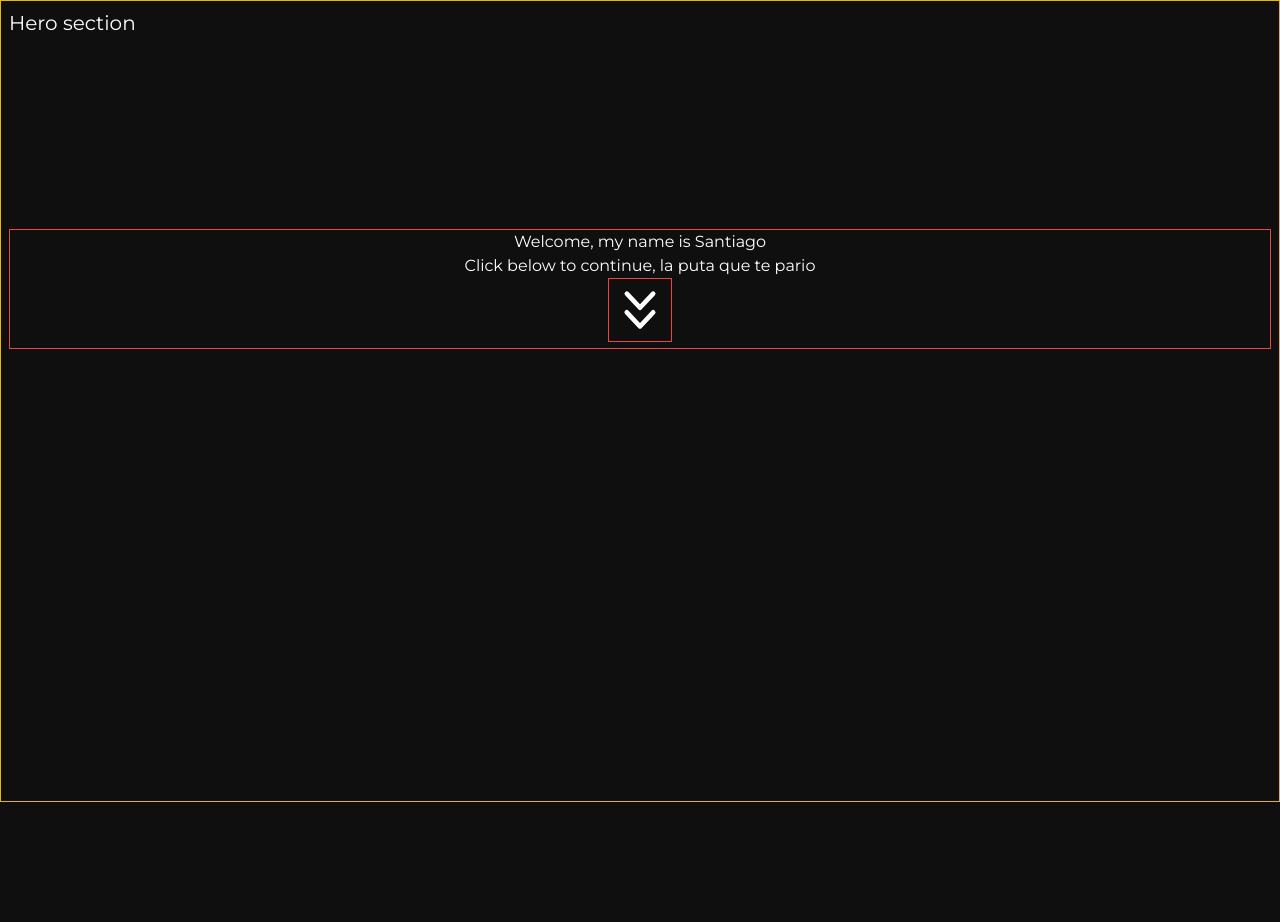
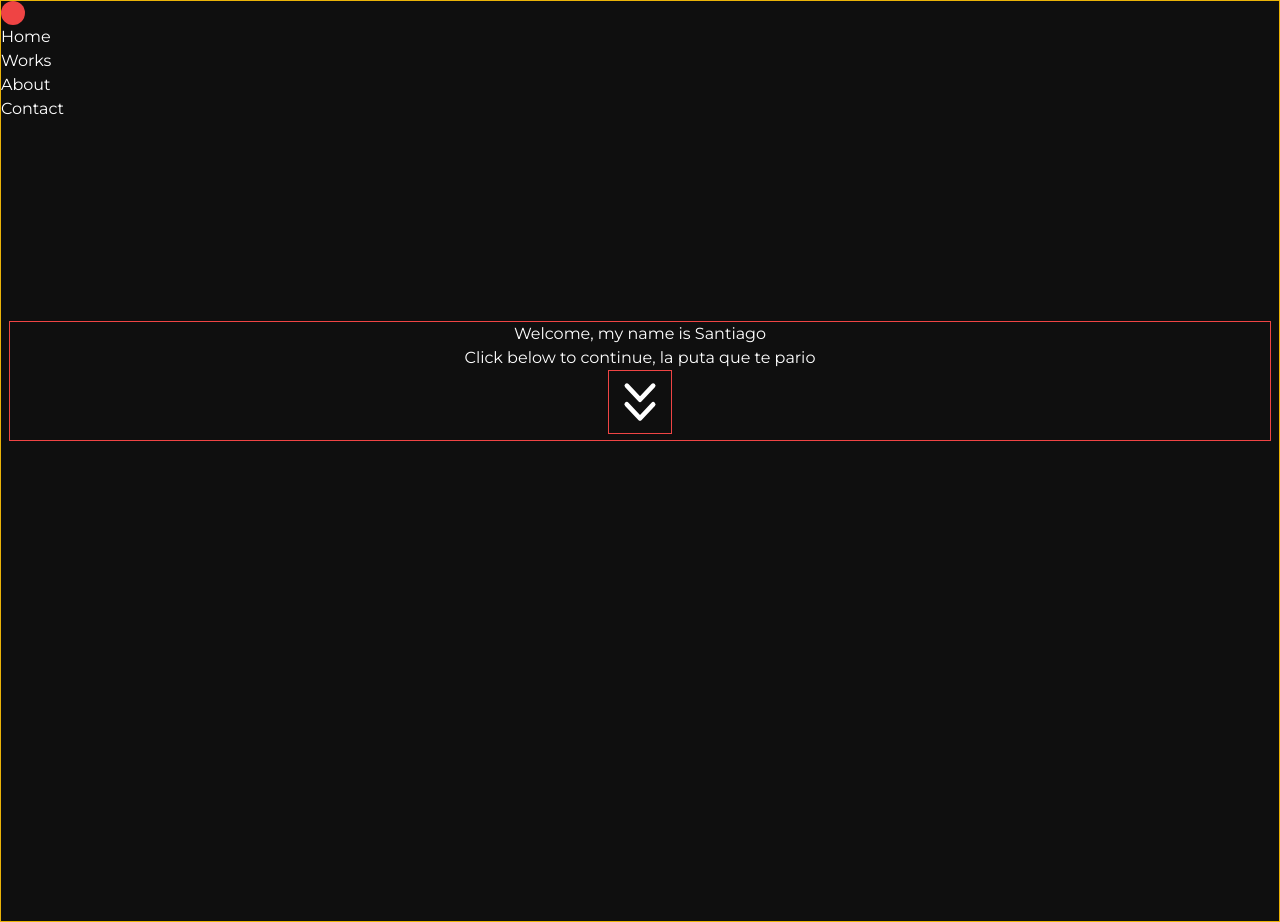
Before and after one commit to sjcrippa/portfolio_3.0, a Next.js app: page / in a window 1280 px wide. Before the commit the page ends 802 px from the top, so only its background shows below. Built offline with nearby package versions, Linux system fonts and the light colour scheme.

Commit message:
navbar mockup

```diff
--- a/src/app/layout.tsx
+++ b/src/app/layout.tsx
@@ -1,6 +1,7 @@
 import type { Metadata } from 'next'
 import './globals.css'
 import { montserrat } from './font'
+import { Navbar } from '@/components/navbar/bar/Navbar'
 
 export const metadata: Metadata = {
   title: 'S.J. Crippa Web Developer',
@@ -15,6 +16,7 @@ export default function RootLayout({
   return (
     <html lang="en">
       <body className={`${montserrat.className} antialiased bg-dark text-light max-w-screen-xl border border-yellow-500 mx-auto`}>
+        <Navbar />
         {children}
       </body>
     </html>
--- a/src/app/page.tsx
+++ b/src/app/page.tsx
@@ -5,7 +5,6 @@ export default function Home() {
   return (
     <>
       <main className='w-full h-[100vh] p-2'>
-        <h1 className='text-xl'>Hero section</h1>
         <div className='block text-center border border-red-500 mt-48'>
           <h2>Welcome, my name is Santiago</h2>
           <h3>Click below to continue, la puta que te pario</h3>
--- a/src/components/navbar/NavItems.tsx
+++ /dev/null
@@ -1,15 +0,0 @@
-export const NavItems = () => {
-  const items = [{
-    works: 'Works',
-    contact: 'Contact',
-    about: 'About'
-  }]
-
-  return (
-    <>
-      <div>
-        {items.map(item => item.)}
-      </div>
-    </>
-  )
-}
--- /dev/null
+++ b/src/components/navbar/bar/Navbar.tsx
@@ -0,0 +1,16 @@
+import Image from "next/image"
+
+import { NavItems } from "../items/NavItems"
+
+export const Navbar = () => {
+  return (
+    <>
+      <nav>
+        <h1>
+          <div className="bg-red-500 rounded-full w-6 h-6"></div>
+        </h1>
+        <NavItems />
+      </nav>
+    </>
+  )
+}
--- /dev/null
+++ b/src/components/navbar/items/NavItems.tsx
@@ -0,0 +1,23 @@
+import Link from "next/link"
+
+import { Items } from "./navitems.types"
+
+export const NavItems = () => {
+  const items: Items[] = [
+    { name: "Home", path: "/" },
+    { name: "Works", path: "/works" },
+    { name: "About", path: "/about" },
+    { name: "Contact", path: "/contact" }
+  ]
+  return (
+    <>
+      <div className="text-light">
+        {items.map(item => (
+          <ul key={item.name}>
+            <Link href={item.path}>{item.name}</Link>
+          </ul>
+        ))}
+      </div>
+    </>
+  )
+}
--- /dev/null
+++ b/src/components/navbar/items/navitems.types.ts
@@ -0,0 +1,6 @@
+export interface Items {
+  name: string;
+  path: string;
+  active?: string;
+  subitem?: [];
+};
```
Also changed, not shown: src/components/navbar/Navbar.tsx (deleted).
